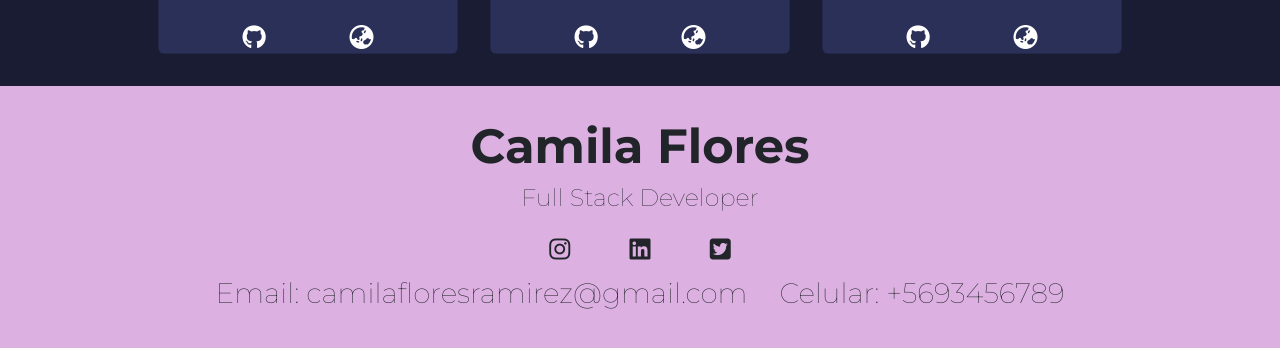
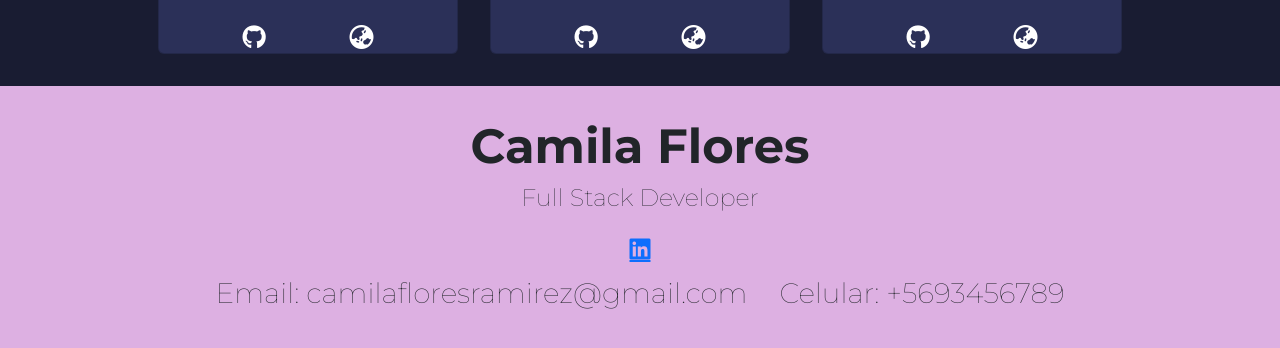
Before and after one commit to Camila-FR/portafolio, a plain HTML site: page index.html in a window 1280 px wide. Shown: the part 1564-1912 px from the top of the page. Drawn offline with nearby package versions, Linux system fonts and the light colour scheme.

Commit message:
redes sociales

```diff
--- a/index.html
+++ b/index.html
@@ -169,9 +169,9 @@
                 <h5>Full Stack Developer</h5>
             </div>
             <div class="sotial-networks">
-                <i class="fab fa-instagram"></i>
-                <i class="fab fa-linkedin"></i>
-                <i class="fab fa-twitter-square"></i>
+
+                <a class="fab fa-linkedin" href="https://www.linkedin.com/in/camila-flores-2a065742/" target="_blank"></a>
+
             </div>
             <div class="d-flex flex-wrap contacto">
                 <h3 class="p-3">Email: camilafloresramirez@gmail.com</h3>
--- a/styles/styles.css
+++ b/styles/styles.css
@@ -214,7 +214,7 @@ h1 {
   margin-top: 1em;
 }
 
-.sotial-networks i {
+.sotial-networks a {
   font-size: 1.5em;
 }
 
```
